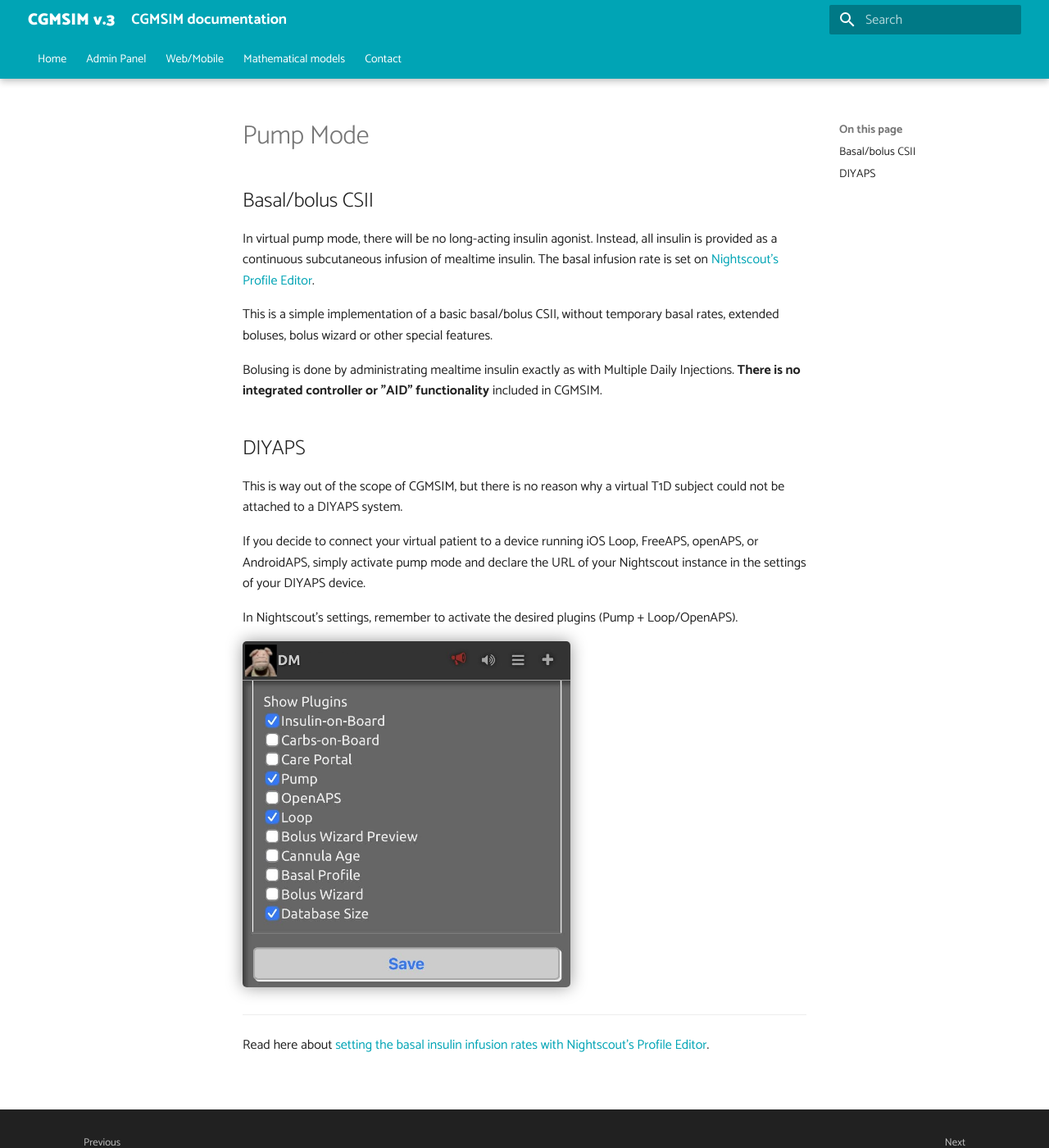
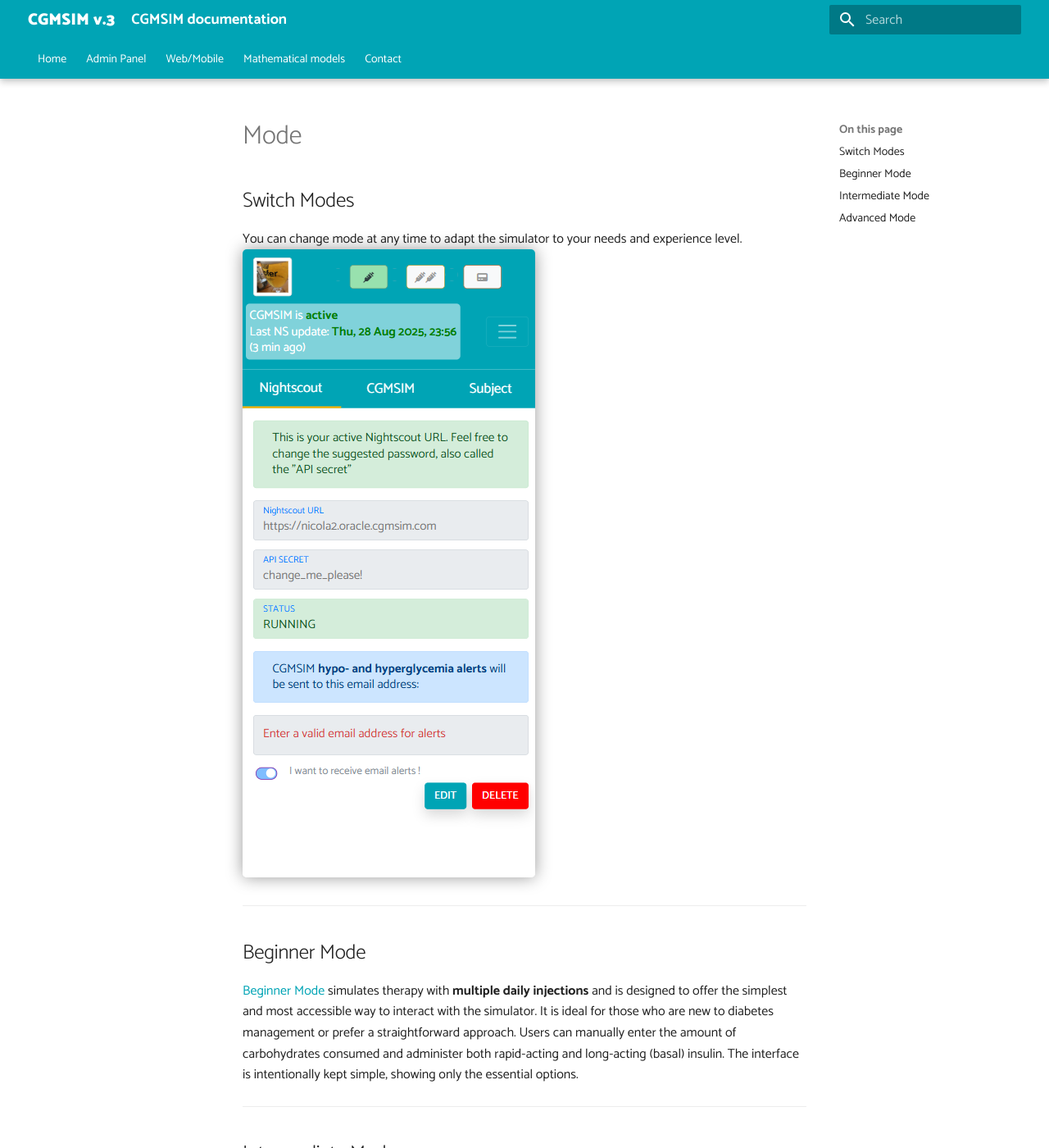
Before and after one commit to lsandini/cgmsim-www, an MkDocs documentation site: the page built from docs/admin/pump_mode.md, in a window 1280 px wide and 1400 px high. Shown: the whole window at 82% size. Built offline with MkDocs 1.6.1 and Material for MkDocs 9.7.7, drawn with Linux system fonts in a browser that asks for light colours; some of the changed text lies outside the part shown.

Commit message:
update doc

```diff
--- a/docs/admin/pump_mode.md
+++ b/docs/admin/pump_mode.md
@@ -1,23 +1,22 @@
-## Basal/bolus CSII
+## Switch Modes
 
-In virtual pump mode, there will be no long-acting insulin agonist. Instead, all insulin is provided as a continuous subcutaneous infusion of mealtime insulin. The basal infusion rate is set on [Nightscout's Profile Editor](../nightscout/profile.md).
+You can change mode at any time to adapt the simulator to your needs and experience level.
+![Mode selection interface](../img/mode.png)
 
-This is a simple implementation of a basic basal/bolus CSII, without temporary basal rates, extended boluses, bolus wizard or other special features.
+---
 
-Bolusing is done by administrating mealtime insulin exactly as with Multiple Daily Injections. **There is no integrated controller or "AID" functionality** included in CGMSIM.
+## Beginner Mode
 
-## DIYAPS
+[Beginner Mode](../app/beginner.md) simulates therapy with **multiple daily injections** and is designed to offer the simplest and most accessible way to interact with the simulator. It is ideal for those who are new to diabetes management or prefer a straightforward approach. Users can manually enter the amount of carbohydrates consumed and administer both rapid-acting and long-acting (basal) insulin. The interface is intentionally kept simple, showing only the essential options.
 
-This is way out of the scope of CGMSIM, but there is no reason why a virtual T1D subject could not be attached to a DIYAPS system.
+---
 
-If you decide to connect your virtual patient to a device running iOS Loop, FreeAPS, openAPS, or AndroidAPS, simply activate pump mode and declare the URL of your Nightscout instance in the settings of your DIYAPS device.
+## Intermediate Mode
 
-In Nightscout's settings, remember to activate the desired plugins (Pump + Loop/OpenAPS).
+[Intermediate Mode](../app/intermediate.md) also simulates therapy with **multiple daily injections** and builds upon Beginner mode. It introduces advanced features such as setting a personal insulin-to-carbohydrate ratio (CR) for automatic meal bolus calculation, logging cortisone administration, and recording alcohol intake. This mode is suitable for users who want more flexibility and precision in their therapy management.
 
-<img src="../img/ns_diyaps.jpg" alt="Hamburger Menu" width="400"/>
+---
 
-<hr>
+## Advanced Mode
 
-Read here about [setting the basal insulin infusion rates with Nightscout's Profile Editor](../nightscout/profile.md).
-
-<br>
+[Advanced Mode](../app/advanced.md) simulates the use of an **insulin pump**, providing the most comprehensive and customizable diabetes management experience. It is designed for experienced users who require full control over their therapy. Advanced mode allows configuration of detailed basal profiles, temporary basal rates, and all features from Beginner and Intermediate modes.
--- a/mkdocs.yml
+++ b/mkdocs.yml
@@ -101,7 +101,7 @@ nav:
               - Push Alerts: admin/push_alerts.md
               - Activate: admin/activate.md
               - Model: admin/model.md
-              - Pump Mode: admin/pump_mode.md
+              - Mode: admin/pump_mode.md
 
 # - Nightscout:
 #     - nightscout/profile.md
```
Also changed, not shown: docs/app/advanced.md (+2 -2 lines), docs/app/beginner.md (+1 -1 lines), docs/app/intermediate.md (+1 -1 lines), docs/img/mode.png (added).
